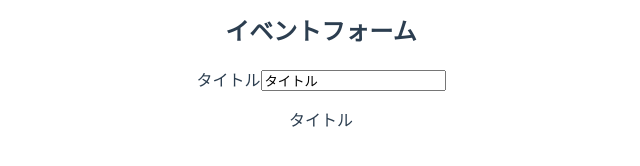
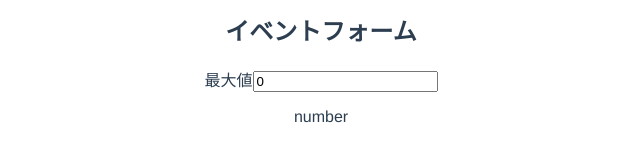
Before and after one commit to residenti/udemy-vuejs, a Vue app: page / in a window 1280 px wide. Shown: the part 452-618 px from the top of the page, without its empty margins (319-959 px from the left). Built offline with nearby package versions, Linux system fonts and the light colour scheme.

Commit message:
[v-model] number修飾子.

```diff
--- a/src/App.vue
+++ b/src/App.vue
@@ -21,13 +21,13 @@
 
     <div>
       <h2>イベントフォーム</h2>
-      <label for="title">タイトル</label>
+      <label for="maxNumber">最大値</label>
       <input
-        id="title"
-        type="text"
-        v-model.lazy="eventData.title"
+        id="maxNumber"
+        type="number"
+        v-model.number="eventData.number"
       >
-      <p>{{ eventData.title }}</p>
+      <p>{{ typeof eventData.number }}</p>
     </div>
   </div>
 </template>
@@ -49,7 +49,8 @@ export default {
       count: 1,
       currentComponent: "Home",
       eventData: {
-        title: "タイトル"
+        title: "タイトル",
+        number: 0
       },
       componentName: 'HelloWorld'
     }
```
